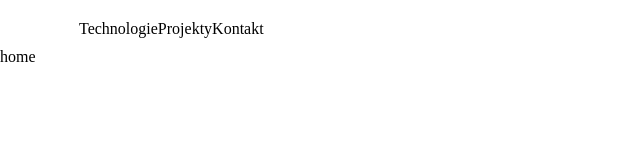
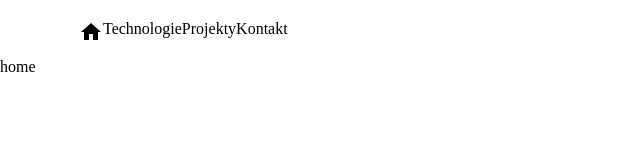
Before and after one commit to zazulec/Portfolio, an Angular app: page / in a window 1280 px wide. Shown: the top 160 px of the page, without its empty margins (0-640 px from the left). Built offline with nearby package versions, Linux system fonts and the light colour scheme.

Commit message:
refactor!: added enum, services, switch for content view

```diff
--- a/src/app/app.module.ts
+++ b/src/app/app.module.ts
@@ -9,6 +9,7 @@ import { TechComponent } from './pages/tech/tech.component';
 import { ContactsComponent } from './pages/contacts/contacts.component';
 import { ProjectsComponent } from './pages/projects/projects.component';
 import { HomePageComponent } from './pages/homePage/home-page.component';
+import { LayoutService } from './services/LayoutServce';
 
 @NgModule({
   declarations: [
@@ -21,9 +22,10 @@ import { HomePageComponent } from './pages/homePage/home-page.component';
   ],
   imports: [
     BrowserModule,
-    AppRoutingModule
+    AppRoutingModule,
+    MatIconModule,
   ],
-  providers: [MatIconModule],
+  providers: [LayoutService],
   bootstrap: [AppComponent]
 })
 export class AppModule { }
--- /dev/null
+++ b/src/app/components/layout/LayoutViewTypes.ts
@@ -0,0 +1,6 @@
+export enum LayoutViewTypes {
+    HOME,
+    TECH,
+    PROJECTS,
+    CONTACTS,
+}
--- a/src/app/components/layout/layout.component.html
+++ b/src/app/components/layout/layout.component.html
@@ -1,20 +1,22 @@
 <div class="wrapper">
       <ul class="navLinks">
-        <li (click)="changeView('home')">
-            <!-- <mat-icon aria-hidden="false" aria-label="Example home icon">home</mat-icon> -->
+        <li (click)="changeView(layoutViewTypes.HOME)">
+            <mat-icon aria-hidden="false" aria-label="Example home icon">home</mat-icon>
         </li>
-        <li (click)="changeView('tech')">
+        <li (click)="changeView(layoutViewTypes.TECH)">
             Technologie
         </li>
-        <li (click)="changeView('projects')">
+        <li (click)="changeView(layoutViewTypes.PROJECTS)">
             Projekty
         </li>
-        <li (click)="changeView('contacts')">
+        <li (click)="changeView(layoutViewTypes.CONTACTS)">
             Kontakt
         </li>
       </ul>
-      <app-home-page *ngIf="activeView==='home'"></app-home-page>
-      <app-tech *ngIf="activeView==='tech'"></app-tech>
-      <app-projects *ngIf="activeView==='projects'"></app-projects>
-      <app-contacts *ngIf="activeView==='contacts'"></app-contacts>
+      <ng-container [ngSwitch]="getActiveView()">
+        <app-home-page *ngSwitchCase="layoutViewTypes.HOME"></app-home-page>
+        <app-tech *ngSwitchCase="layoutViewTypes.TECH"></app-tech>
+        <app-projects *ngSwitchCase="layoutViewTypes.PROJECTS"></app-projects>
+        <app-contacts *ngSwitchCase="layoutViewTypes.CONTACTS"></app-contacts>
+      </ng-container>
 </div>
--- a/src/app/components/layout/layout.component.ts
+++ b/src/app/components/layout/layout.component.ts
@@ -1,4 +1,6 @@
 import { Component, OnInit } from '@angular/core';
+import { LayoutService } from 'src/app/services/LayoutServce';
+import { LayoutViewTypes } from './LayoutViewTypes';
 
 @Component({
   selector: 'app-layout',
@@ -6,16 +8,19 @@ import { Component, OnInit } from '@angular/core';
   styleUrls: ['./layout.component.scss']
 })
 export class LayoutComponent implements OnInit {
-  public activeView: string = "home";
+  layoutViewTypes = LayoutViewTypes;
 
-  constructor() {}
 
-  ngOnInit(): void {
+  constructor(private layoutService: LayoutService) {
 
   }
 
-  changeView = (view: string): void => {
-    this.activeView = view
+  ngOnInit(): void {
   }
 
+  changeView(view: LayoutViewTypes): void {
+    this.layoutService.setView(view)
+  }
+  getActiveView = () => this.layoutService.getView()
+
 }
--- /dev/null
+++ b/src/app/services/LayoutServce.ts
@@ -0,0 +1,11 @@
+import { Injectable } from '@angular/core';
+import { LayoutViewTypes } from '../components/layout/LayoutViewTypes';
+
+@Injectable()
+export class LayoutService {
+    private activeView: LayoutViewTypes = LayoutViewTypes.HOME;
+    constructor() { }
+
+    setView = (view: LayoutViewTypes) => this.activeView = view;
+    getView = (): LayoutViewTypes => {return this.activeView}
+}
--- a/src/index.html
+++ b/src/index.html
@@ -6,6 +6,7 @@
   <base href="/">
   <meta name="viewport" content="width=device-width, initial-scale=1">
   <link rel="icon" type="image/x-icon" href="favicon.ico">
+  <link href="https://fonts.googleapis.com/icon?family=Material+Icons" rel="stylesheet">
 </head>
 <body>
   <app-root></app-root>
```
